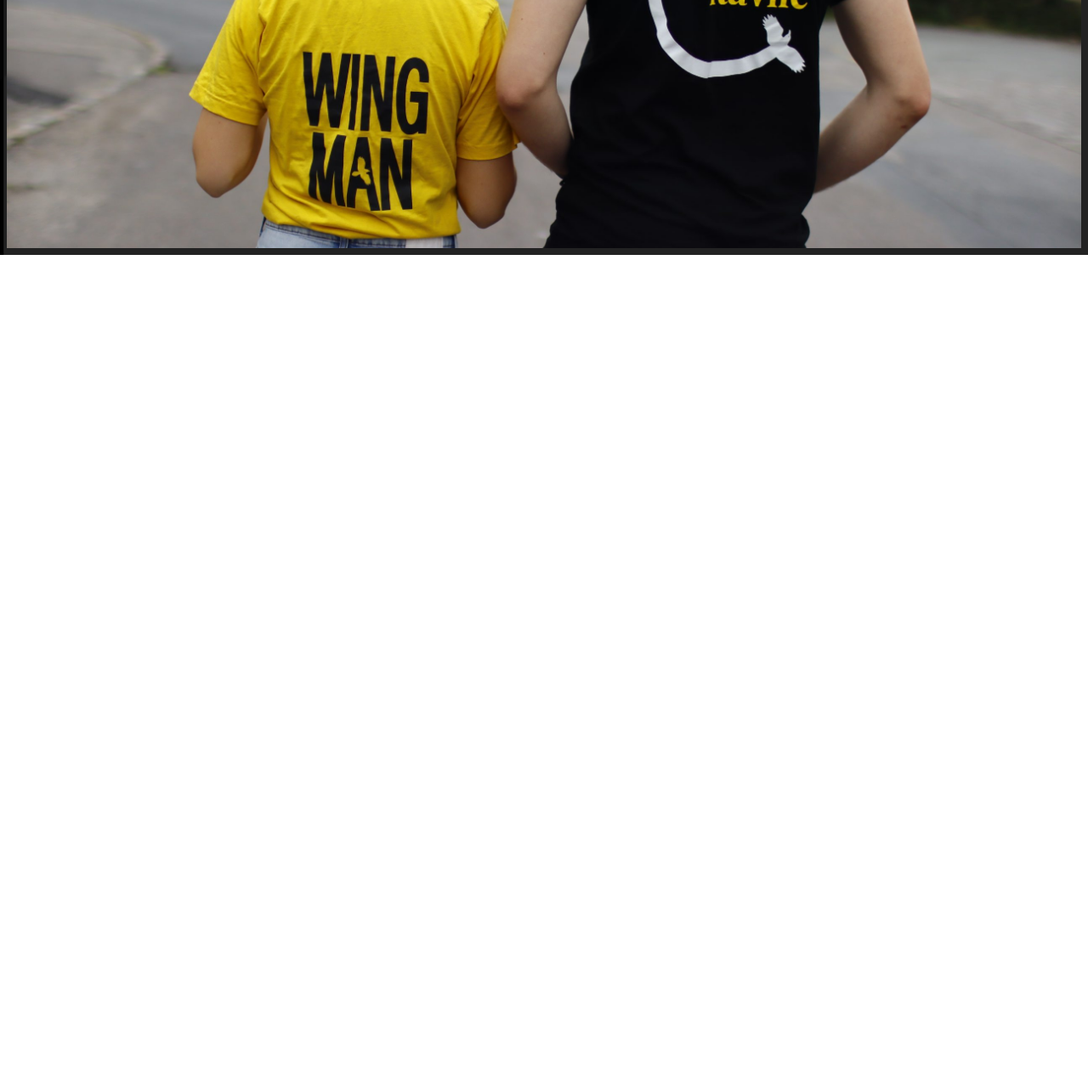
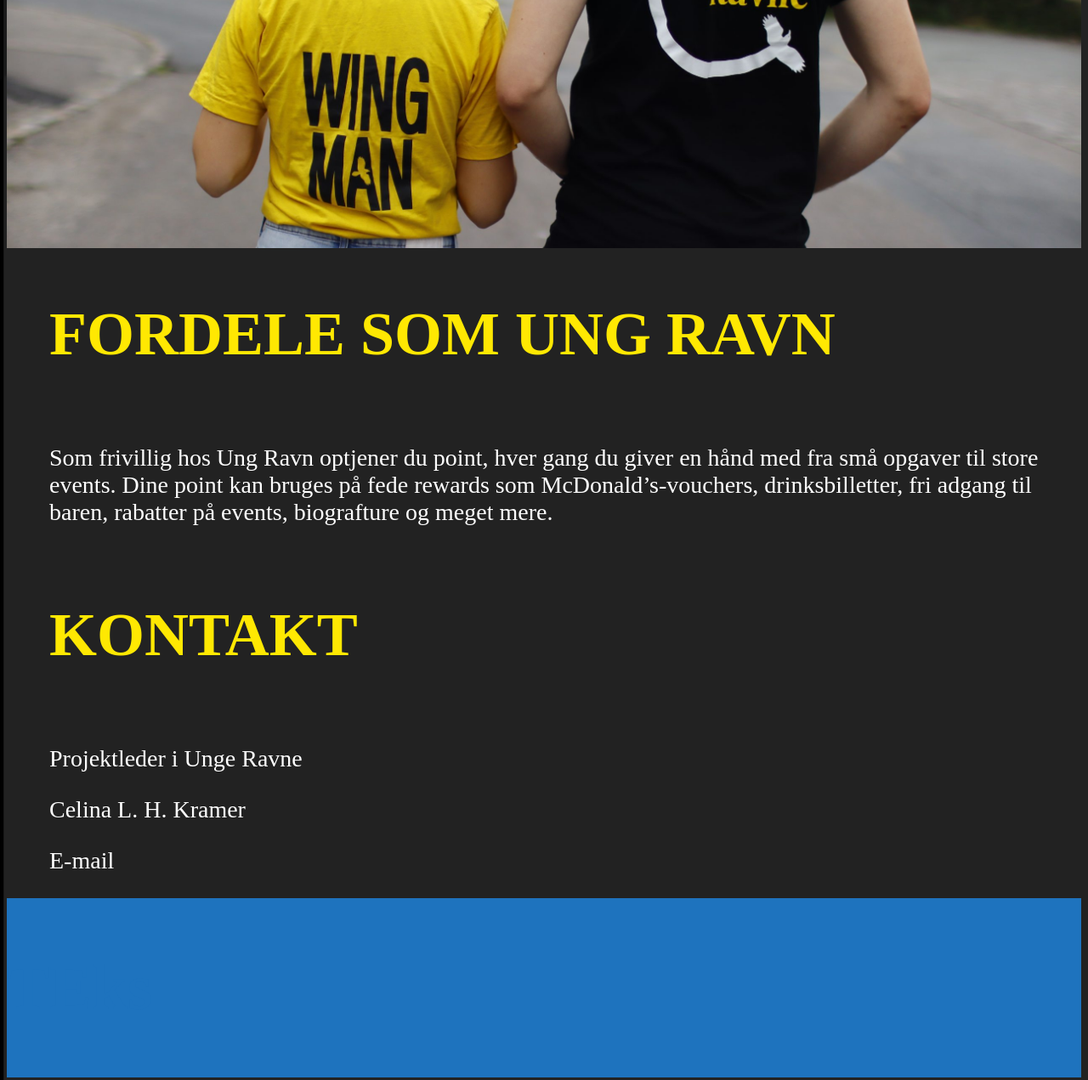
Before and after one commit to Lordolse/Projekt4, a plain HTML site: page Index.html in a window 1280 px wide. Shown: the part 989-2260 px from the top of the page at 85% size. Before the commit the page ends 1289 px from the top, so only its background shows below. Drawn offline with Linux system fonts and the light colour scheme.

Commit message:
ændringer

```diff
--- a/Index.html
+++ b/Index.html
@@ -40,15 +40,39 @@
 
 </section>
 
+<section>
+    <div class="main__section__fordele">
+        <h2>FORDELE SOM UNG RAVN</h2>
+        </div>
+            <div class="main__section__tekst">
+            <p>Som frivillig hos Ung Ravn optjener du point, hver gang du giver en hånd med
+            fra små opgaver til store events. Dine point kan bruges på fede rewards som McDonald’s-vouchers, drinksbilletter, fri adgang til baren, rabatter på events, biografture og meget mere.</p>
+            </div>
+</p>
+    </div>
+    <div class="main__section__kontakt">
+        <h2>KONTAKT</h2>
+    </div>
 
+    <div class="main__section__tekst">
+        <p>Projektleder i Unge Ravne</p>
+        <p>Celina L. H. Kramer </p>
+        <p>E-mail</p>
+    </div>
 </section>
+
+
 
 </main>
 
+<footer>
+<div class="footer__container">
+<h2>TEks</h2>
+</div>
 
 
 
-
+</footer>
 
 </body>
 </html>
--- a/style.css
+++ b/style.css
@@ -31,6 +31,8 @@ li {
     padding-bottom: 300px;
     padding-top: 300px;
     border-top: #ffe802;
+        padding-right: 50px;
+    padding-left: 50px;
 
 }
 
@@ -41,6 +43,7 @@ font-size: 66px;
 border-top: solid 10px;
 border-color: #ffe802; /* w3 school*/
 margin-left:30px;
+margin-right: 30px;
 color:#ffe802;
 padding: 0;
 }
@@ -51,14 +54,39 @@ padding: 0;
     font-size: 48px;
     font-weight: lighter;
     margin-left:30px;
+    margin-right:30px;
     padding:0;
     color:#ffe802;
+}
+
+.main__section__fordele{
+    display: flex;
+    font-size: 48px;
+    padding-right: 50px;
+    padding-left: 50px;
+    color:#ffe802;
+    }
+
+.main__section__tekst{
+    font-size: 28px;
+    color: white;
+    padding-right: 50px;
+    padding-left: 50px;
+
+}
+.main__section__kontakt{
+    display: flex;
+    font-size: 48px;
+    padding-right: 50px;
+    padding-left: 50px;
+    color:#ffe802;
+
 }
 
 
 .footer__container{
    display: flex;
-   background-color: #ffe802;
+   background-color: #1e73be;
    font-size: 50px;
    padding: 0;
    margin: 0;
```
